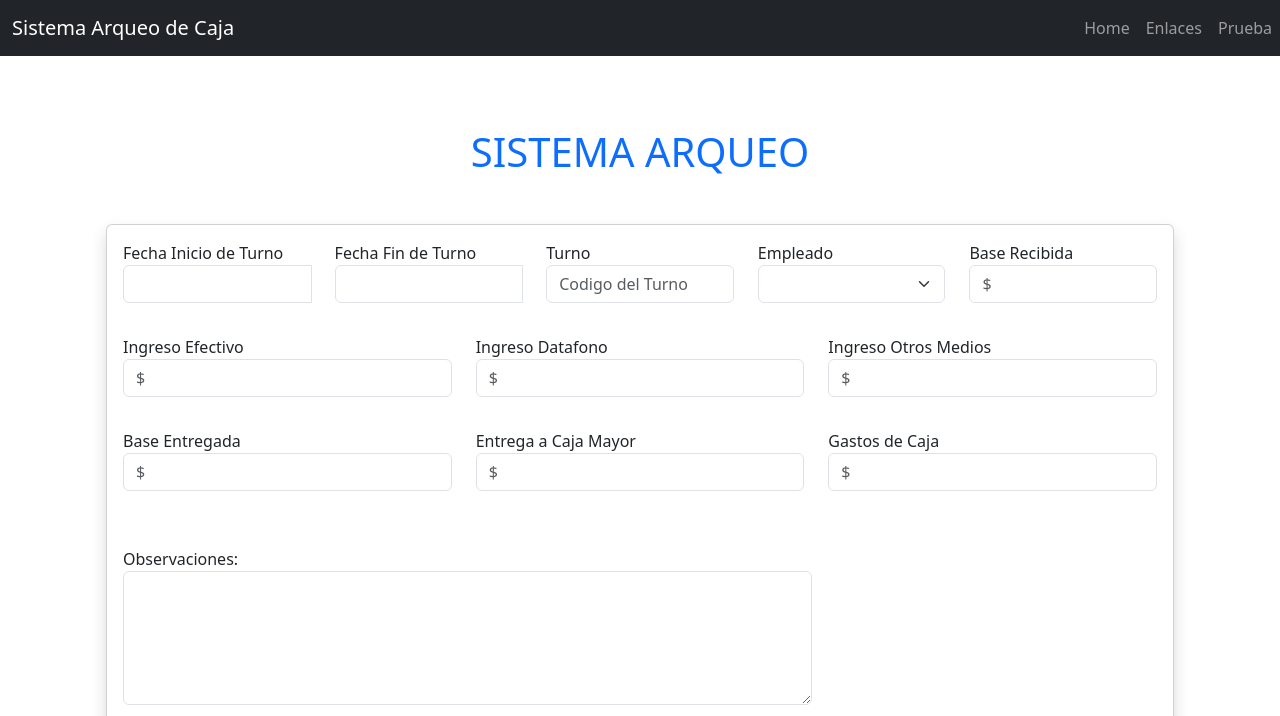
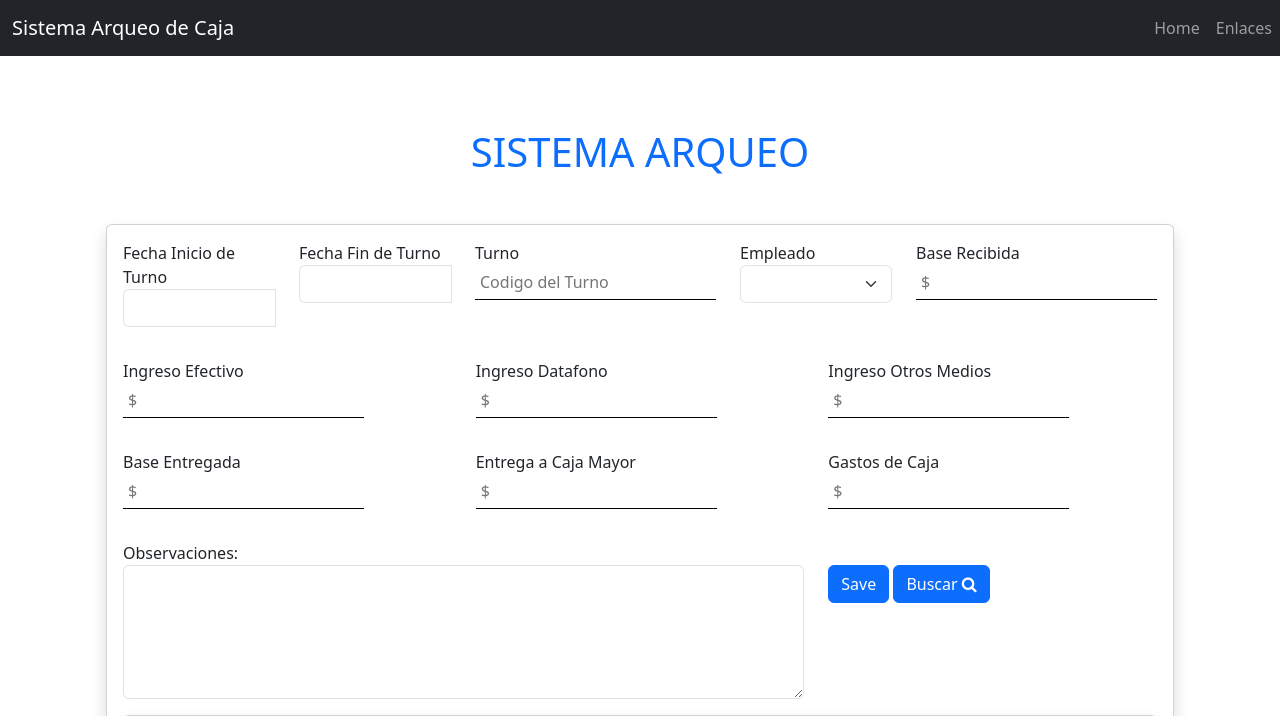
Before and after one commit to aagude18/SATH-Sistema-Arqueo-Turnos-Hotel-, a Flask app: page / in a window 1280 px wide. Shown: the top 716 px of the page. Run offline with Flask 2, Linux system fonts and the light colour scheme; data that the repository does not hold is empty.

Commit message:
Se actualizan los bordes del formulario

```diff
--- a/static/css/main.css
+++ b/static/css/main.css
@@ -1,3 +1,9 @@
-body {
-  background: rgb(255, 255, 255);
+
+.col-f {
+  border-left: 1px;
+  border-right: 1px;
+  border-top: 1px;
+  border-bottom: 1px solid black;
+  padding: 5px;
+  outline: none;
 }
--- a/templates/index.html
+++ b/templates/index.html
@@ -24,7 +24,7 @@
                         </div>
                         <div class="col">
                             <label>Turno</label>
-                            <input type="text" class="form-control mb-3" name="Turno" placeholder="Codigo del Turno" required>
+                            <input type="text" class="col-f mb-3" name="Turno" placeholder="Codigo del Turno" required>
                         </div>
                         <div class="col">
                             <label>Empleado</label>
@@ -37,46 +37,44 @@
                         </div>
                         <div class="col">
                             <label>Base Recibida</label>
-                            <input type="text" class="form-control mb-3" name="Recibido" placeholder="$" required>
+                            <input type="text" class="col-f mb-3" name="Recibido" placeholder="$" required>
                         </div>
                     </div>
                     <div class="row mb-3">
                         <div class="col">
                             <label>Ingreso Efectivo</label>
-                            <input type="text" class="form-control mb-3" name="Efectivo" placeholder="$" required>
+                            <input type="text" class="col-f mb-3" name="Efectivo" placeholder="$" required>
                         </div>
                         <div class="col">
                             <label>Ingreso Datafono</label>
-                            <input type="text" class="form-control mb-3" name="Datafono" placeholder="$" required>
+                            <input type="text" class="col-f mb-3" name="Datafono" placeholder="$" required>
                         </div>
                         <div class="col">
                             <label>Ingreso Otros Medios</label>
-                            <input type="text" class="form-control mb-3" name="OtrosMedios" placeholder="$" required>
+                            <input type="text" class="col-f mb-3" name="OtrosMedios" placeholder="$" required>
                         </div>
                     </div>
                     <div class="row mb-3">
                         <div class="col">
                             <label>Base Entregada</label>
-                            <input type="text" class="form-control mb-3" name="Entregado" placeholder="$" required>
+                            <input type="text" class="col-f mb-3" name="Entregado" placeholder="$" required>
                         </div>
                         <div class="col">
                             <label>Entrega a Caja Mayor</label>
-                            <input type="text" class="form-control mb-3" name="EntregadoM" placeholder="$" required>
+                            <input type="text" class="col-f mb-3" name="EntregadoM" placeholder="$" required>
                         </div>
                         <div class="col">
                             <label>Gastos de Caja</label>
-                            <input type="text" class="form-control mb-3" name="Gastos" placeholder="$" required>
+                            <input type="text" class="col-f mb-3" name="Gastos" placeholder="$" required>
                         </div>
                     </div>
                     <div class="row mb-3">
-                        <div class="container mt-4">
                             <div class="col-lg-8">
                                 <div class="form-group">
                                     <label for="comment">Observaciones:</label>
                                 <textarea class="form-control" rows="5" id="comment" name="Observacion"></textarea>
                                 </div>
                             </div>
-                        </div>
                         <div class="col">
                             <button class="btn btn-primary mb-3 mt-4" type="submit">Save</button>
                             <button class="btn btn-primary mb-3 mt-4" type="button" data-bs-toggle="modal" data-bs-target="#exampleModal">Buscar <i class="fa fa-search"></i></button>
--- a/templates/layout.html
+++ b/templates/layout.html
@@ -31,9 +31,6 @@
           <li class="nav-item">
             <a class="nav-link" href="{{ url_for('enlaces') }}">Enlaces</a>
           </li>
-          <li class="nav-item">
-            <a class="nav-link" href="{{ url_for('homee') }}">Prueba</a>
-          </li>
         </ul>
       </div>
     </nav>
```
